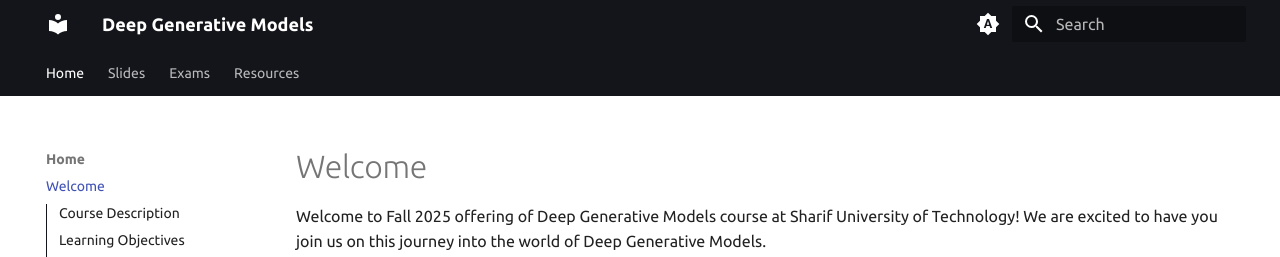
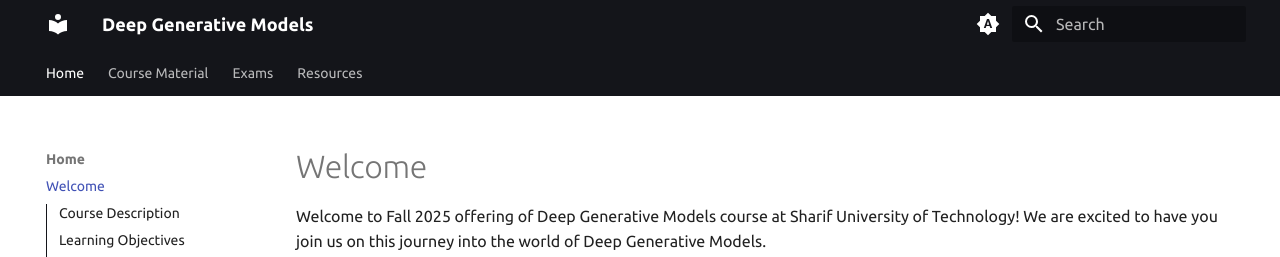
Before and after one commit to SUT-CS-GM/sut-cs-gm.github.io, an MkDocs documentation site: the page built from docs/index.md, in a window 1280 px wide and 900 px high. Shown: the top 257 px of the window. Built offline with MkDocs 1.6.1 and Material for MkDocs 9.7.7, drawn with Linux system fonts in a browser that asks for light colours; some web fonts are replaced.

Commit message:
Rename 'Slides' to 'Course Material' in navigation

```diff
--- a/mkdocs.yml
+++ b/mkdocs.yml
@@ -75,7 +75,7 @@ extra:
 nav:
   - Home:
     - index.md
-  - Slides:
+  - Course Material:
     - slides/slide1.md
   - Exams:
     - exams/midterm.md
```
